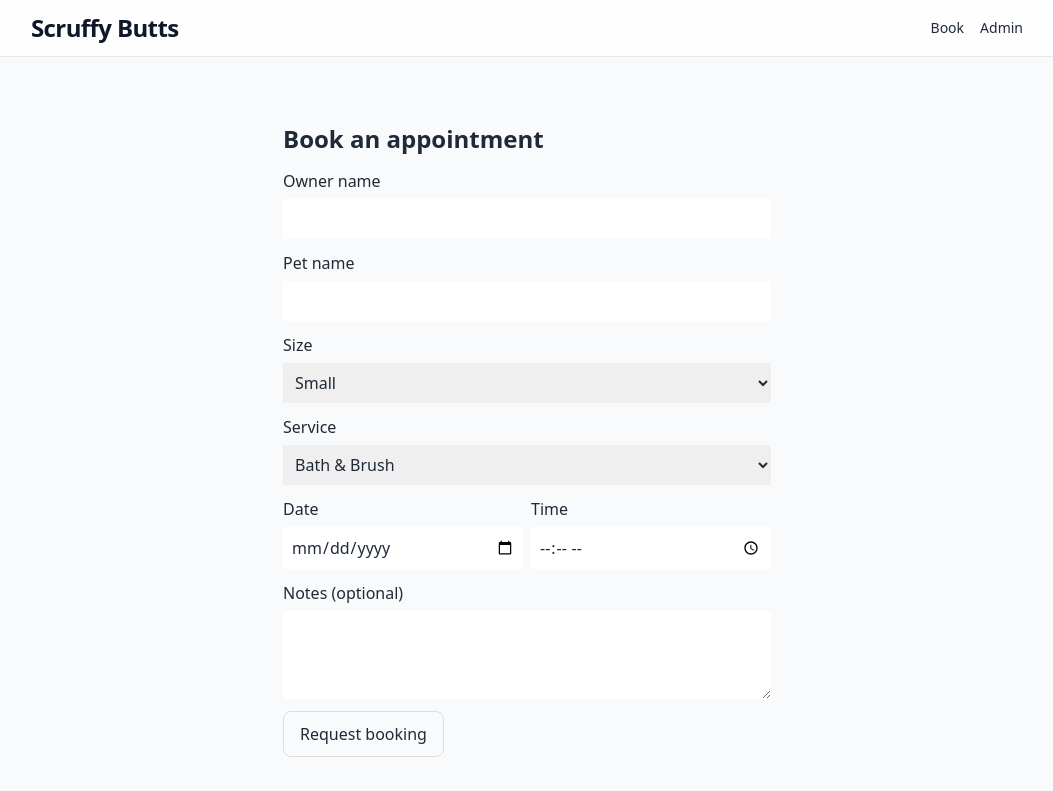
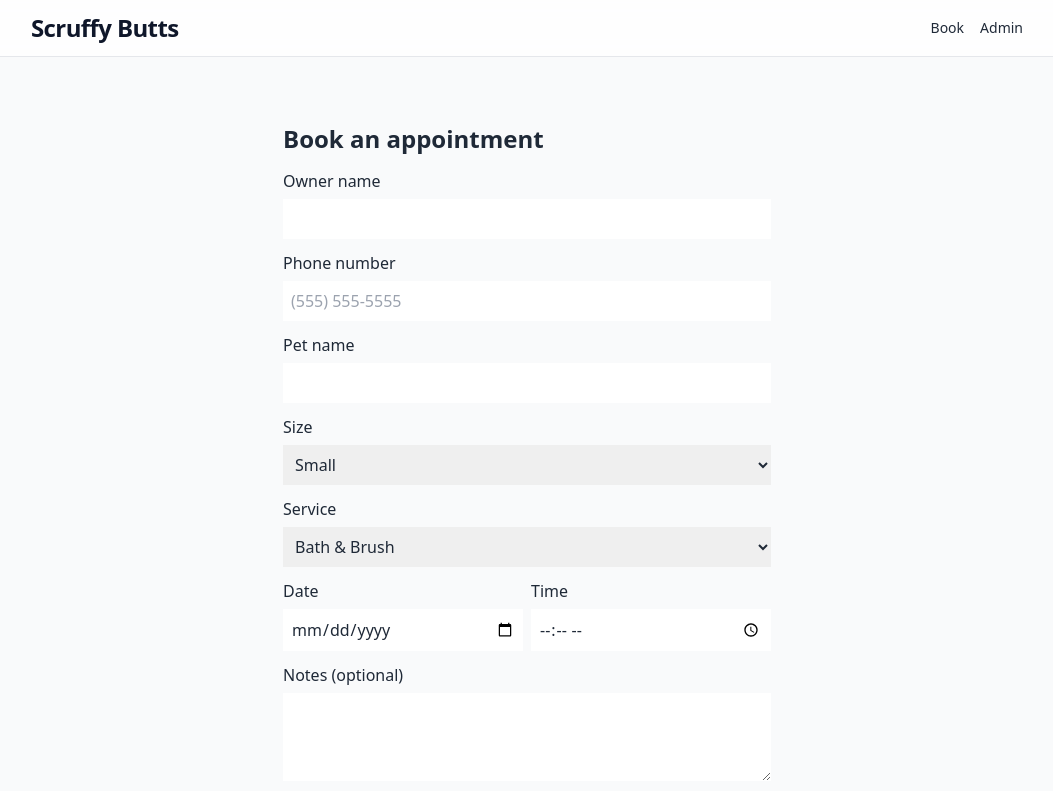
Before and after one commit to JimmysRanch/scruffy-butts-pwa-final, a Next.js app: page /book in a window 1280 px wide. Shown: the top 791 px of the page, without its empty margins (113-1166 px from the left). Built offline with nearby package versions, Linux system fonts and the light colour scheme.

Commit message:
Update AppointmentForm.tsx

```diff
--- a/components/AppointmentForm.tsx
+++ b/components/AppointmentForm.tsx
@@ -3,14 +3,16 @@
 import React, { useState } from 'react';
 import { createClient } from '@supabase/supabase-js';
 
-// === your Supabase env ===
+// === Supabase (your project) ===
 const SUPABASE_URL = 'https://tzbybtluhzntfhjexptw.supabase.co';
-const SUPABASE_ANON_KEY = 'eyJhbGciOiJIUzI1NiIsInR5cCI6IkpXVCJ9.eyJpc3MiOiJzdXBhYmFzZSIsInJlZiI6InR6YnlidGx1aHpudGZoamV4cHR3Iiwicm9sZSI6ImFub24iLCJpYXQiOjE3NTY0MTkxNzIsImV4cCI6MjA3MTk5NTE3Mn0.E-2Y9CupjktT67UwkCP3Bm7-cBDmkolk2RIo_sPyRHQ';
+const SUPABASE_ANON_KEY =
+  'eyJhbGciOiJIUzI1NiIsInR5cCI6IkpXVCJ9.eyJpc3MiOiJzdXBhYmFzZSIsInJlZiI6InR6YnlidGx1aHpudGZoamV4cHR3Iiwicm9sZSI6ImFub24iLCJpYXQiOjE3NTY0MTkxNzIsImV4cCI6MjA3MTk5NTE3Mn0.E-2Y9CupjktT67UwkCP3Bm7-cBDmkolk2RIo_sPyRHQ';
 const supa = createClient(SUPABASE_URL, SUPABASE_ANON_KEY);
 
 export default function AppointmentForm() {
   const [form, setForm] = useState({
     ownerName: '',
+    phone: '',          // <-- NEW
     petName: '',
     size: 'Small',
     service: 'Bath & Brush',
@@ -18,28 +20,32 @@ export default function AppointmentForm() {
     time: '',
     notes: '',
   });
+
   const [submitting, setSubmitting] = useState(false);
   const [ok, setOk] = useState<string | null>(null);
   const [err, setErr] = useState<string | null>(null);
 
-  const change = (e: React.ChangeEvent<HTMLInputElement | HTMLSelectElement | HTMLTextAreaElement>) => {
-    setForm({ ...form, [e.target.name]: e.target.value });
-  };
+  const change = (
+    e: React.ChangeEvent<HTMLInputElement | HTMLSelectElement | HTMLTextAreaElement>
+  ) => setForm({ ...form, [e.target.name]: e.target.value });
 
   const submit = async (e: React.FormEvent) => {
     e.preventDefault();
-    setSubmitting(true); setOk(null); setErr(null);
+    setSubmitting(true);
+    setOk(null);
+    setErr(null);
 
     try {
-      // 1) write to bookings (returns id)
+      // ---- 1) create a booking row ----
       const { data: booking, error: bErr } = await supa
         .from('bookings')
         .insert({
-          when_date: form.date,             // YYYY-MM-DD
-          when_time: form.time,             // HH:MM
+          when_date: form.date,          // YYYY-MM-DD
+          when_time: form.time,          // HH:MM
           owner_name: form.ownerName,
-          status: 'booked',
-          notes: form.notes?.slice(0, 300) || null
+          phone: form.phone,             // <-- REQUIRED IN DB
+          status: 'booked',              // default OK too
+          notes: form.notes?.slice(0, 300) || null,
         })
         .select('id')
         .single();
@@ -47,23 +53,30 @@ export default function AppointmentForm() {
       if (bErr) throw bErr;
       const bookingId = booking.id;
 
-      // 2) write the dog linked to booking
-      const { error: dErr } = await supa
-        .from('booking_dogs')
-        .insert({
-          booking_id: bookingId,
-          dog_name: form.petName || 'Dog',
-          size: form.size || null,
-          service: form.service || null,
-          addons: {},               // optional jsonb
-          subtotal: null            // optional numeric
-        });
+      // ---- 2) add the dog linked to this booking ----
+      const { error: dErr } = await supa.from('booking_dogs').insert({
+        booking_id: bookingId,
+        dog_name: form.petName || 'Dog',
+        size: form.size || null,
+        service: form.service || null,
+        addons: {},       // optional jsonb
+        subtotal: null,   // optional numeric
+      });
 
       if (dErr) throw dErr;
 
-      setOk('Request received! We’ll confirm by text.');
-      // basic reset
-      setForm({ ...form, ownerName: '', petName: '', date: '', time: '', notes: '' });
+      setOk('Request received! We’ll text you a confirmation.');
+      // reset fields (keep size/service defaults)
+      setForm({
+        ownerName: '',
+        phone: '',
+        petName: '',
+        size: 'Small',
+        service: 'Bath & Brush',
+        date: '',
+        time: '',
+        notes: '',
+      });
     } catch (e: any) {
       setErr(e?.message || 'Something went wrong.');
     } finally {
@@ -76,25 +89,58 @@ export default function AppointmentForm() {
       <h2 style={{ fontWeight: 800, fontSize: 24, marginBottom: 12 }}>Book an appointment</h2>
 
       <label>Owner name
-        <input name="ownerName" value={form.ownerName} onChange={change} required
-               style={{ display: 'block', width: '100%', padding: 8, margin: '6px 0 12px' }} />
+        <input
+          name="ownerName"
+          value={form.ownerName}
+          onChange={change}
+          required
+          style={{ display: 'block', width: '100%', padding: 8, margin: '6px 0 12px' }}
+        />
+      </label>
+
+      <label>Phone number
+        <input
+          type="tel"
+          name="phone"
+          value={form.phone}
+          onChange={change}
+          required
+          inputMode="tel"
+          placeholder="(555) 555-5555"
+          style={{ display: 'block', width: '100%', padding: 8, margin: '6px 0 12px' }}
+        />
       </label>
 
       <label>Pet name
-        <input name="petName" value={form.petName} onChange={change} required
-               style={{ display: 'block', width: '100%', padding: 8, margin: '6px 0 12px' }} />
+        <input
+          name="petName"
+          value={form.petName}
+          onChange={change}
+          required
+          style={{ display: 'block', width: '100%', padding: 8, margin: '6px 0 12px' }}
+        />
       </label>
 
       <label>Size
-        <select name="size" value={form.size} onChange={change}
-                style={{ display: 'block', width: '100%', padding: 8, margin: '6px 0 12px' }}>
-          <option>Small</option><option>Medium</option><option>Large</option>
+        <select
+          name="size"
+          value={form.size}
+          onChange={change}
+          style={{ display: 'block', width: '100%', padding: 8, margin: '6px 0 12px' }}
+        >
+          <option>Small</option>
+          <option>Medium</option>
+          <option>Large</option>
         </select>
       </label>
 
       <label>Service
-        <select name="service" value={form.service} onChange={change}
-                style={{ display: 'block', width: '100%', padding: 8, margin: '6px 0 12px' }}>
+        <select
+          name="service"
+          value={form.service}
+          onChange={change}
+          style={{ display: 'block', width: '100%', padding: 8, margin: '6px 0 12px' }}
+        >
           <option>Bath & Brush</option>
           <option>Full Groom (Small)</option>
           <option>Full Groom (Medium)</option>
@@ -104,22 +150,42 @@ export default function AppointmentForm() {
 
       <div style={{ display: 'flex', gap: 8 }}>
         <label style={{ flex: 1 }}>Date
-          <input type="date" name="date" value={form.date} onChange={change} required
-                 style={{ display: 'block', width: '100%', padding: 8, margin: '6px 0 12px' }} />
+          <input
+            type="date"
+            name="date"
+            value={form.date}
+            onChange={change}
+            required
+            style={{ display: 'block', width: '100%', padding: 8, margin: '6px 0 12px' }}
+          />
         </label>
         <label style={{ flex: 1 }}>Time
-          <input type="time" name="time" value={form.time} onChange={change} required
-                 style={{ display: 'block', width: '100%', padding: 8, margin: '6px 0 12px' }} />
+          <input
+            type="time"
+            name="time"
+            value={form.time}
+            onChange={change}
+            required
+            style={{ display: 'block', width: '100%', padding: 8, margin: '6px 0 12px' }}
+          />
         </label>
       </div>
 
       <label>Notes (optional)
-        <textarea name="notes" value={form.notes} onChange={change} rows={3}
-                  style={{ display: 'block', width: '100%', padding: 8, margin: '6px 0 12px' }} />
+        <textarea
+          name="notes"
+          value={form.notes}
+          onChange={change}
+          rows={3}
+          style={{ display: 'block', width: '100%', padding: 8, margin: '6px 0 12px' }}
+        />
       </label>
 
-      <button type="submit" disabled={submitting}
-              style={{ padding: '10px 16px', borderRadius: 8, border: '1px solid #ddd' }}>
+      <button
+        type="submit"
+        disabled={submitting}
+        style={{ padding: '10px 16px', borderRadius: 8, border: '1px solid #ddd' }}
+      >
         {submitting ? 'Submitting…' : 'Request booking'}
       </button>
 
```
